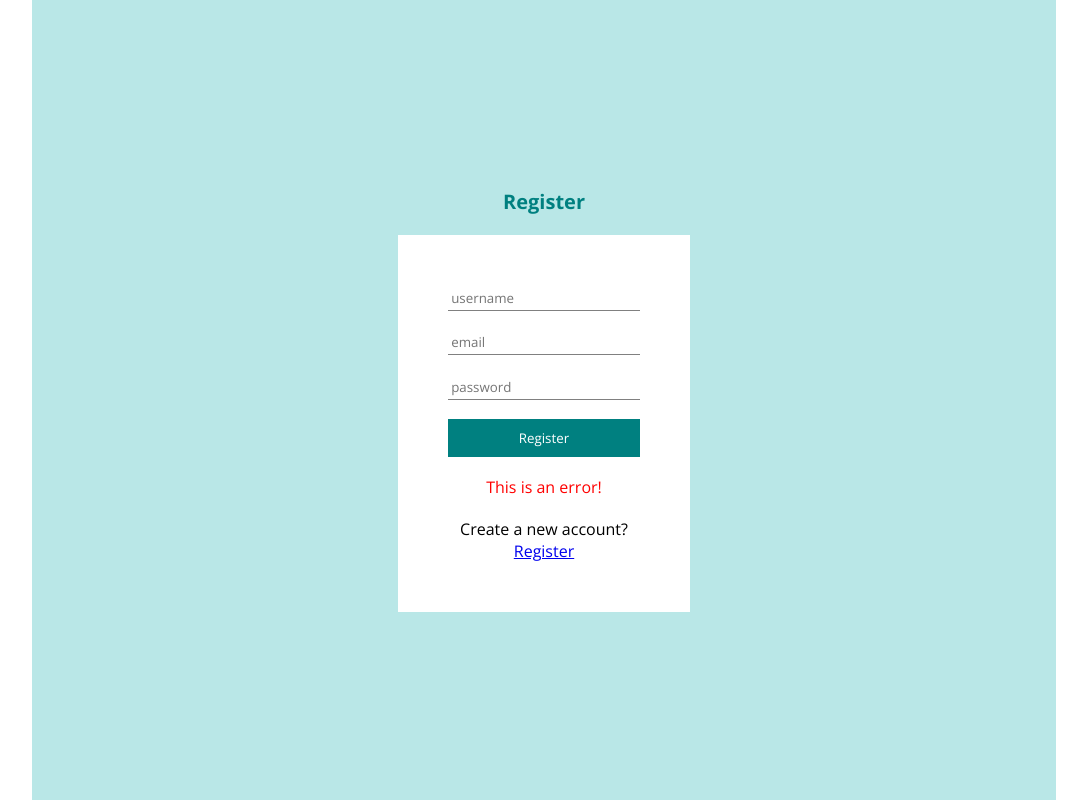
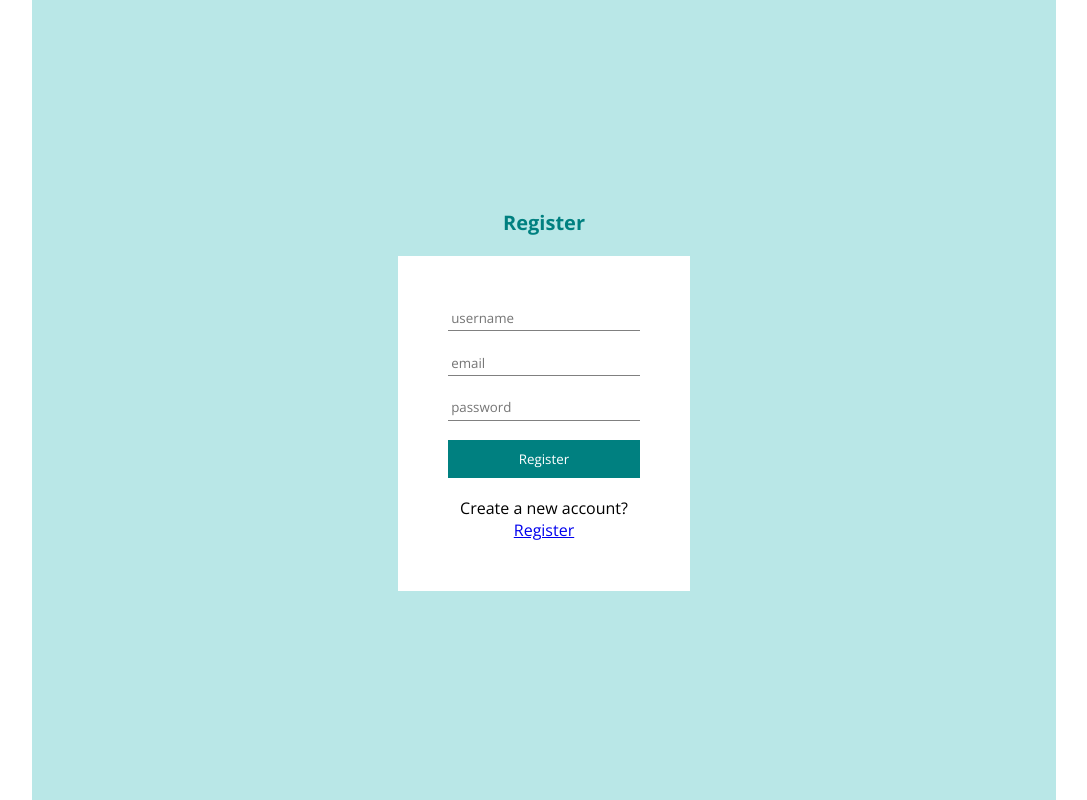
Before and after one commit to ericsoon/blog_app, a React (Create React App) app in the folder frontend/: page /register in a window 1280 px wide. Shown: the whole page, without its empty margins (96-1183 px from the left). Built offline with nearby package versions, Linux system fonts and the light colour scheme.

Commit message:
adding the error message for user that already exist

```diff
--- a/frontend/src/pages/Register.jsx
+++ b/frontend/src/pages/Register.jsx
@@ -10,6 +10,8 @@ const Register = () => {
 
   });
 
+  const [error, setError] = useState(null);
+
   const handleChange = (e) => {
     setInputs((prev) => ({ ...prev, [e.target.name]: e.target.value }));
   };
@@ -21,7 +23,7 @@ const Register = () => {
       const res = await axios.post('/auth/register', inputs);
       console.log(res);
     } catch (err) {
-      console.log(err);
+      setError(err.response.data);
     }
   };
   // console.log(inputs);
@@ -33,7 +35,7 @@ const Register = () => {
         <input required type="email" placeholder="email" name="email" onChange={handleChange} />
         <input required type="password" placeholder="password" name="password" onChange={handleChange} />
         <button type="button" onClick={handleSubmit}>Register</button>
-        <p>This is an error!</p>
+        {error && <p>{error}</p>}
         <span>Create a new account? <Link to="/register">Register</Link></span>
       </form>
     </div>
```
